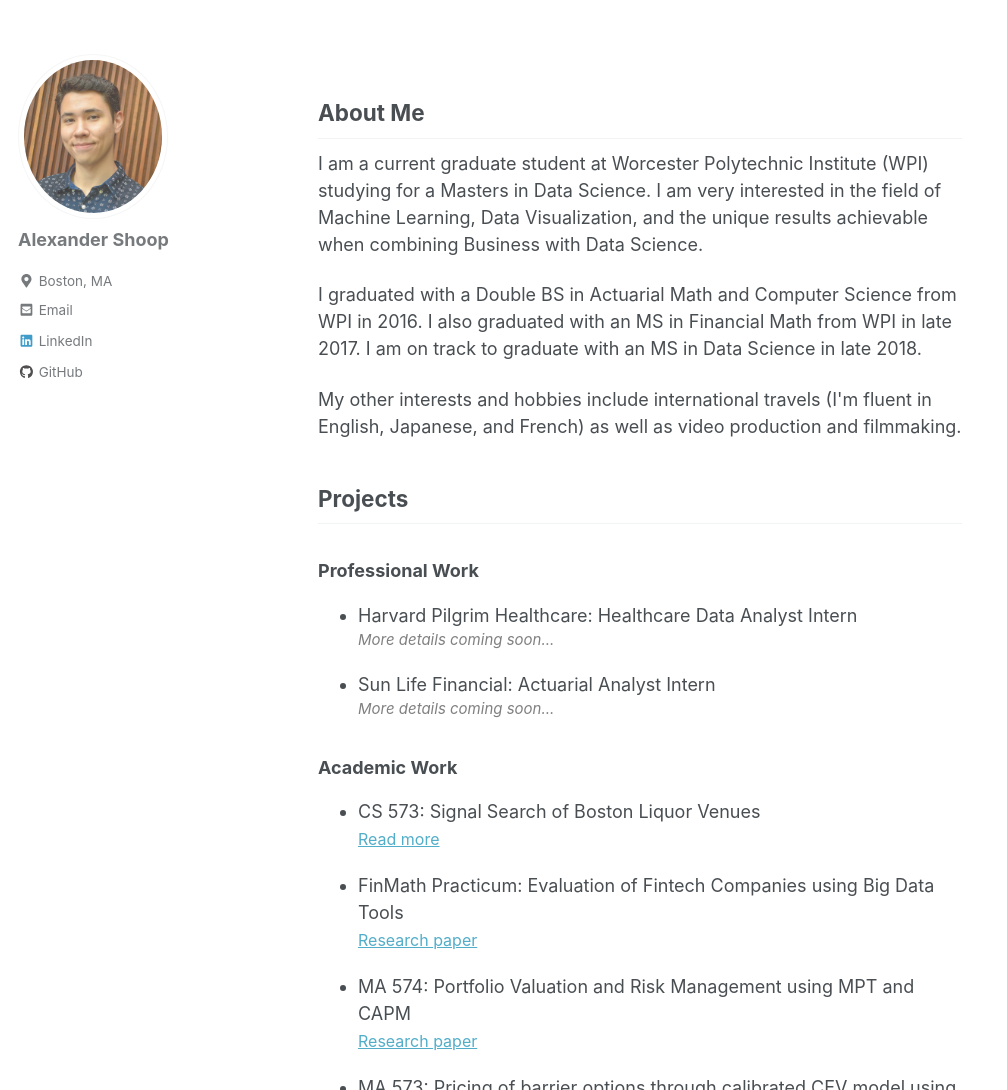
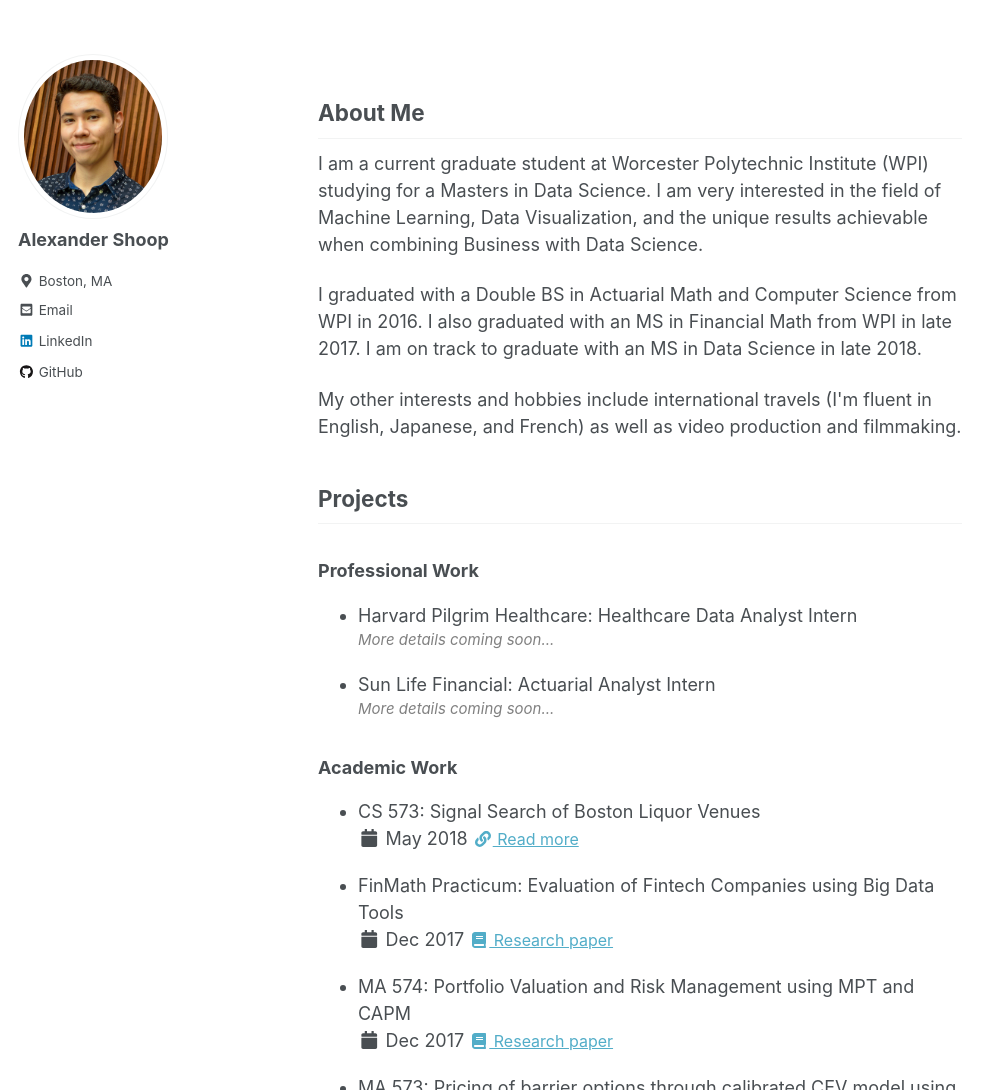
Before and after one commit to akshoop/akshoop.github.io, a Jekyll site: the page built from _pages/index.md, in a window 1280 px wide and 1400 px high. Shown: the part 310-1400 px from the top of the window, without its empty margins (0-1007 px from the left). Built offline with Jekyll 4.4.1, drawn with Linux system fonts in a browser that asks for light colours; nearby versions of some CDN libraries; the list of posts is cut into pages by our own code; some of the changed text lies outside the part shown.

Commit message:
CSS updates

```diff
--- a/_pages/index.md
+++ b/_pages/index.md
@@ -33,19 +33,40 @@ excerpt: "I'm an aspiring Data Scientist."
 <h3 id="acad">Academic Work</h3>
 <ul class="ul1">
     <li>CS 573: Signal Search of Boston Liquor Venues</li>
-        <a class="a_class" href="/proj/datavisfinal/">Read more</a>
+        <i class="fa fa-calendar fa-fw"></i> May 2018
+        <a class="a_class" href="/proj/datavisfinal/">
+            <i class="fa fa-link fa-fw"></i> Read more
+        </a>
     <li>FinMath Practicum: Evaluation of Fintech Companies using Big Data Tools</li>
-        <a class="a_class" href="/assets/img/Fintech-Graduate-Final-Report_V2-draft.pdf">Research paper</a>
+        <i class="fa fa-calendar fa-fw"></i> Dec 2017
+        <a class="a_class" href="/assets/img/Fintech-Graduate-Final-Report_V2-draft.pdf">
+            <i class="fa fa-book fa-fw"></i> Research paper
+        </a>
     <li>MA 574: Portfolio Valuation and Risk Management using MPT and CAPM</li>
-        <a class="a_class" href="/assets/img/MA_574_Final_Report.pdf">Research paper</a>
+        <i class="fa fa-calendar fa-fw"></i> Dec 2017
+        <a class="a_class" href="/assets/img/MA_574_Final_Report.pdf">
+            <i class="fa fa-book fa-fw"></i> Research paper
+        </a>
     <li>MA 573: Pricing of barrier options through calibrated CEV model using Monte-Carlo methods</li>
-        <a class="a_class" href="/assets/img/ma573_project(FINAL).pdf">Research paper</a>
+        <i class="fa fa-calendar fa-fw"></i> May 2017
+        <a class="a_class" href="/assets/img/ma573_project(FINAL).pdf">
+            <i class="fa fa-book fa-fw"></i> Research paper
+        </a>
     <li>Major Qualifying Project: DevOps for Continuous Delivery</li>
-        <a class="a_class" href="/assets/img/WallSt_Barclays2_paper_final_withMathMQP.pdf">Research paper</a>
+        <i class="fa fa-calendar fa-fw"></i> Dec 2015
+        <a class="a_class" href="/assets/img/WallSt_Barclays2_paper_final_withMathMQP.pdf">
+            <i class="fa fa-book fa-fw"></i> Research paper
+        </a>
     <li>CS 3733: Software Engineering Task Manager Project</li>
-        <a class="a_class" href="https://github.com/SixAppeal/wpi-suite">Github</a>
+        <i class="fa fa-calendar fa-fw"></i> Dec 2014
+        <a class="a_class" href="https://github.com/SixAppeal/wpi-suite">
+            <i class="fa fa-code fa-fw"></i> Github
+        </a>
     <li>Interactive Qualifying Project: Analysis of Consumer Energy Behavior in Worcester, England</li>
-        <a class="a_class" href="/assets/img/Analyis_of_consumer_energy_behavior_in_the_Arboretum_IQP.pdf">Research paper</a>
+        <i class="fa fa-calendar fa-fw"></i> July 2014
+        <a class="a_class" href="/assets/img/Analyis_of_consumer_energy_behavior_in_the_Arboretum_IQP.pdf">
+            <i class="fa fa-book fa-fw"></i> Research paper
+        </a>
 
 </ul>
 
--- a/_sass/minimal-mistakes/_navigation.scss
+++ b/_sass/minimal-mistakes/_navigation.scss
@@ -228,6 +228,7 @@
       flex: none;
     }
 
+    // Underlining of navigation pieces
     a {
       position: relative;
 
@@ -236,18 +237,23 @@
         position: absolute;
         left: 0;
         bottom: 0;
-        height: 4px;
+        height: 3px;
         background: $primary-color;
         width: 100%;
-        -webkit-transition: $global-transition;
-        transition: $global-transition;
-        -webkit-transform: scaleX(0) translate3d(0, 0, 0);
-        transform: scaleX(0) translate3d(0, 0, 0); // hide
+        visibility: hidden;
+        border-radius: 5px;
+        transform: scaleX(0);
+        transition: .3s linear;
+        // -webkit-transition: 0.25s linear;//$global-transition;
+        // transition: 0.25s linear;//$global-transition;
+        // -webkit-transform: scaleX(0) translate3d(0, 0, 0);
+        // transform: scaleX(0) translate3d(0, 0, 0); // hide
       }
 
       &:hover:before {
-        -webkit-transform: scaleX(1);
-        -ms-transform: scaleX(1);
+        //-webkit-transform: scaleX(1);
+        //-ms-transform: scaleX(1);
+        visibility: visible;
         transform: scaleX(1); // reveal
       }
     }
--- a/_sass/minimal-mistakes/_sidebar.scss
+++ b/_sass/minimal-mistakes/_sidebar.scss
@@ -19,13 +19,14 @@
   @include breakpoint($large) {
     float: left;
     width: calc(#{$right-sidebar-width-narrow} - 1em);
-    opacity: 0.75;
+    //opacity: 0.75;
+    opacity: 1;
     -webkit-transition: opacity 0.2s ease-in-out;
     transition: opacity 0.2s ease-in-out;
 
-    &:hover {
-      opacity: 1;
-    }
+    // &:hover {
+    //   opacity: 1;
+    // }
 
     &.sticky {
       overflow-y: auto;
```
Also changed, not shown: _pages/datavisfinal.md (+9 -8 lines).
